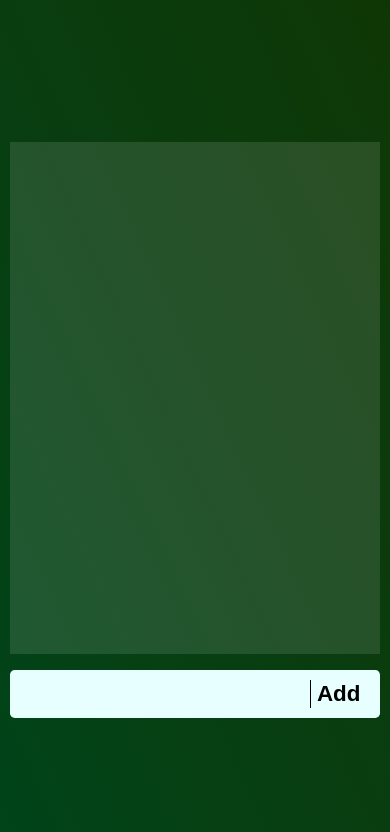
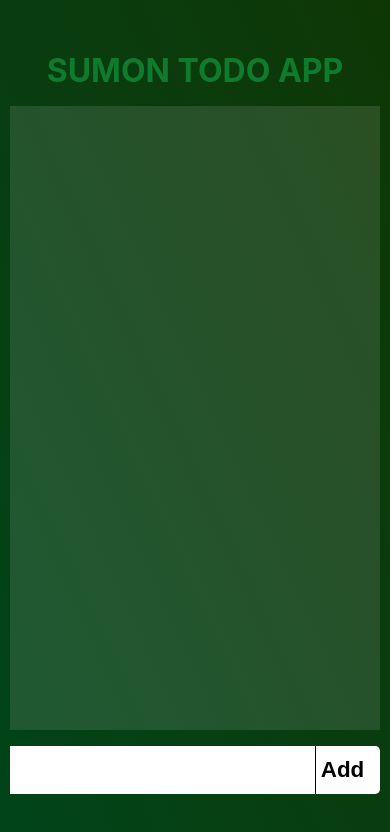
Before and after one commit to SumonChandraTopu/redux-todo-app, a React (Create React App) app: page / in a window 390 px wide. Shown: the top 832 px of the page. Built offline with nearby package versions, Linux system fonts and the light colour scheme.

Commit message:
Added header area and added some styling

```diff
--- a/src/App.js
+++ b/src/App.js
@@ -1,6 +1,7 @@
 import React from "react";
 
 import "./App.css";
+import Header from "./components/Header";
 import Input from "./components/Input";
 import TodoItems from "./components/TodoItems";
 
@@ -8,6 +9,7 @@ function App() {
   return (
     <div className="App">
       <div className="container">
+        <Header />
         <TodoItems />
         <Input />
       </div>
--- /dev/null
+++ b/src/components/Header.js
@@ -0,0 +1,12 @@
+import React from 'react'
+import "./Todo.css"
+
+function Header() {
+  return (
+    <div>
+        <h1 className='header'>Sumon Todo App</h1>
+    </div>
+  )
+}
+
+export default Header
--- a/src/components/Input.css
+++ b/src/components/Input.css
@@ -8,15 +8,15 @@
     align-items: center;
 }
 .input{
-    background-color: #e7ffff;
+    background-color: #ffffff;
    margin: 0 auto;
     border-radius: .3rem;
     width: 60%;
+    position: relative;
 }
 .input input{
     padding: 0 1rem 0 1rem;
     border: none;
-    background: transparent;
     color: black;
     height: 3rem ;
     font-size: 1.4rem;
@@ -29,12 +29,17 @@
 .input button{
     border: none;
     border-left: 1px solid black;
-    border-radius: 0 .5rem .5rem 0;
+    padding: .7rem .3rem;
     background: transparent;
+
     cursor: pointer;
     padding-right: 1rem;
     font-size: 1.4rem;
     font-weight: 700;
+    position: absolute;
+    top: .0;
+    right: 0;
+
 }
 
 
@@ -44,17 +49,18 @@
     }
     .input input{
         padding: 0 0 0 .7rem;
-        width: 83%;
+        width: 90%;
 
     }
 }
 
 @media only screen and (max-width: 668px) {
     .input{
-        width: 100% !important;
+        width: 100% ;
     }
     .input input{
         padding: 0 0 0 .7rem;
-        width: 78%;
+
+        width: 86%;
     }
 }
--- a/src/components/Todo.css
+++ b/src/components/Todo.css
@@ -1,10 +1,14 @@
 
 
-
+.header{
+    text-align: center;
+    text-transform: uppercase;
+    color: #0f7b2f;
+}
 
 .app-container{
     background-color: rgba(255, 255, 255, 0.115);
-    height: 30rem;
+    height: 37rem;
     margin: 1rem 0;
     padding: 1rem;
     overflow: auto;
```
